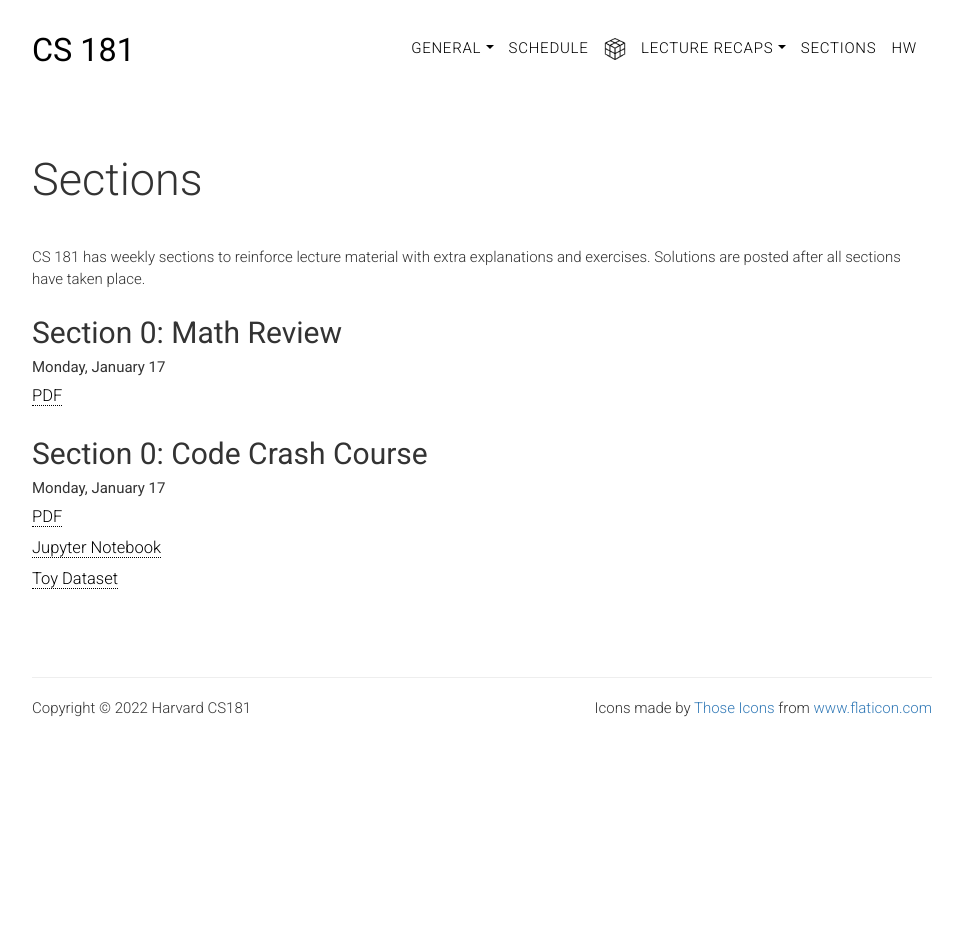
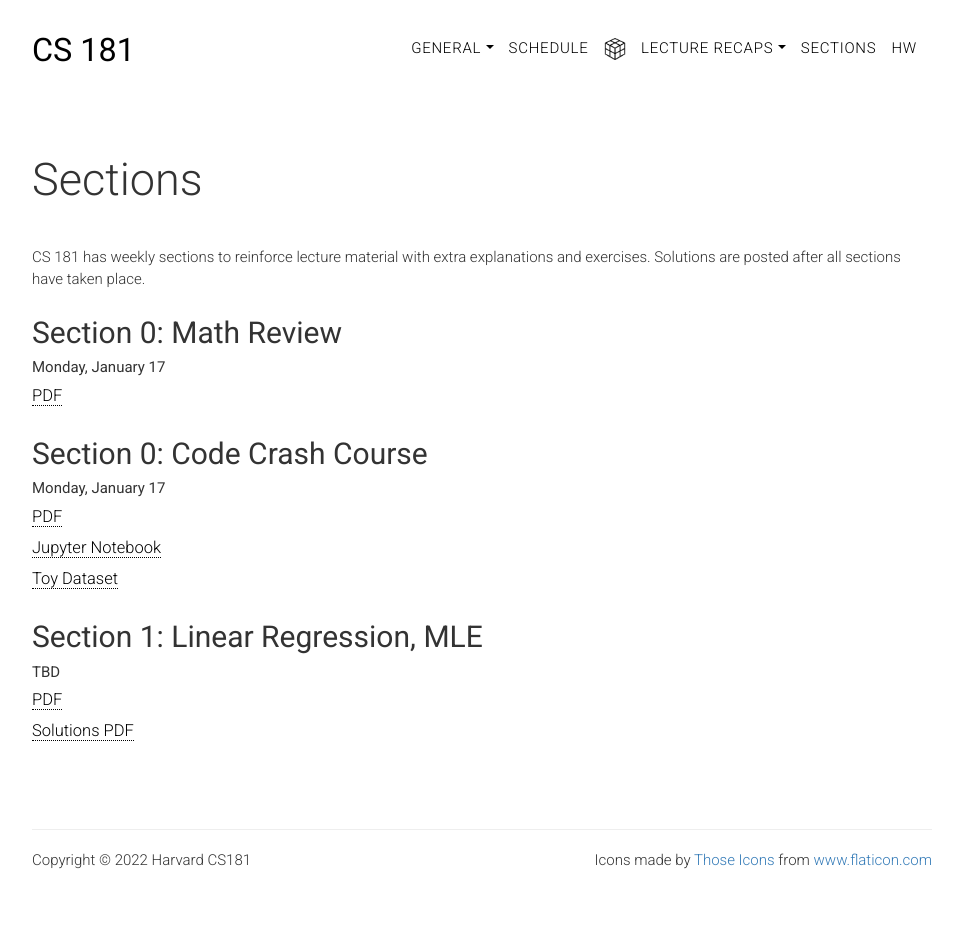
Before and after one commit to harvard-ml-courses/cs181-web, a Jekyll site: the page built from sections.html, in a window 1280 px wide. Shown: the whole page, without its empty margins (158-1120 px from the left). Built offline with Jekyll 4.4.1, drawn with Linux system fonts in a browser that asks for light colours; before the commit the page ends 900 px from its top, so only the background shows below that.

Commit message:
Section 1

```diff
--- a/sections.html
+++ b/sections.html
@@ -11,12 +11,6 @@ weight: 0
             and exercises. Solutions are posted after all sections have taken place.
         </p>
 
-    	<!-- <h2 class="title" id="sec1">Section 1: Linear Regression, MLE</h2>
-        <p class="head-subtitle">TBD </p>
-        <ul class="lists">
-            <li><a href="sections/sec01-linear_regression/01.pdf" target="_blank">PDF</a></li>
-            <li><a href="sections/sec01-linear_regression/01-soln.pdf" target="_blank">Solutions PDF</a></li>
-        </ul> -->
 
 
         <!-- Example for releasing sections. Upload files in the sections folder -->
@@ -42,5 +36,12 @@ weight: 0
             <li><a href="sections/sec0_code_review_toy_dataset" target="_blank">Toy Dataset</a></li>
         </ul>
 
+     	<h2 class="title" id="sec1">Section 1: Linear Regression, MLE</h2>
+        <p class="head-subtitle">TBD </p>
+        <ul class="lists">
+            <li><a href="sections/sec01-linear_regression/01.pdf" target="_blank">PDF</a></li>
+            <li><a href="sections/sec01-linear_regression/01-soln.pdf" target="_blank">Solutions PDF</a></li>
+        </ul>
+
     </div>
 </section>
```
